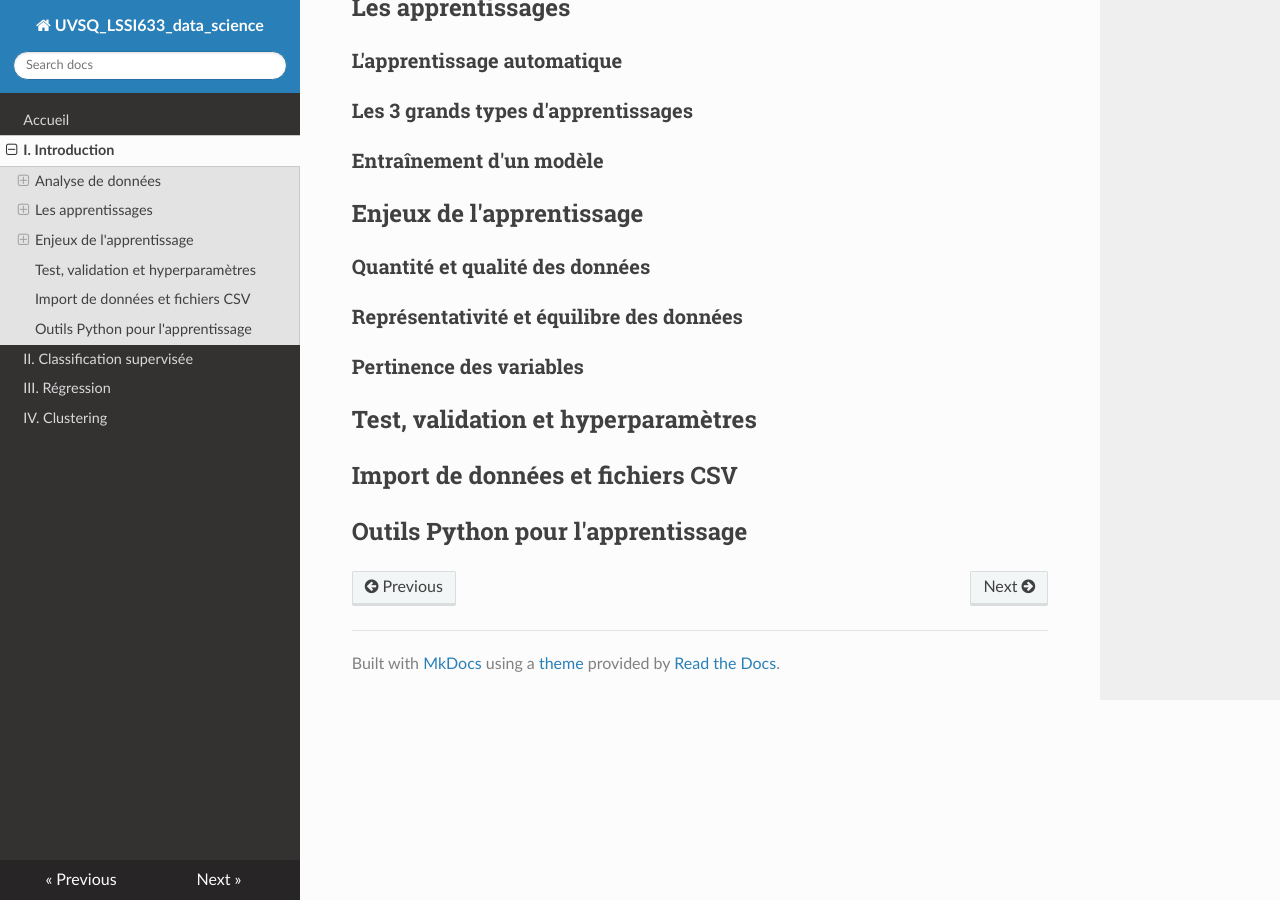
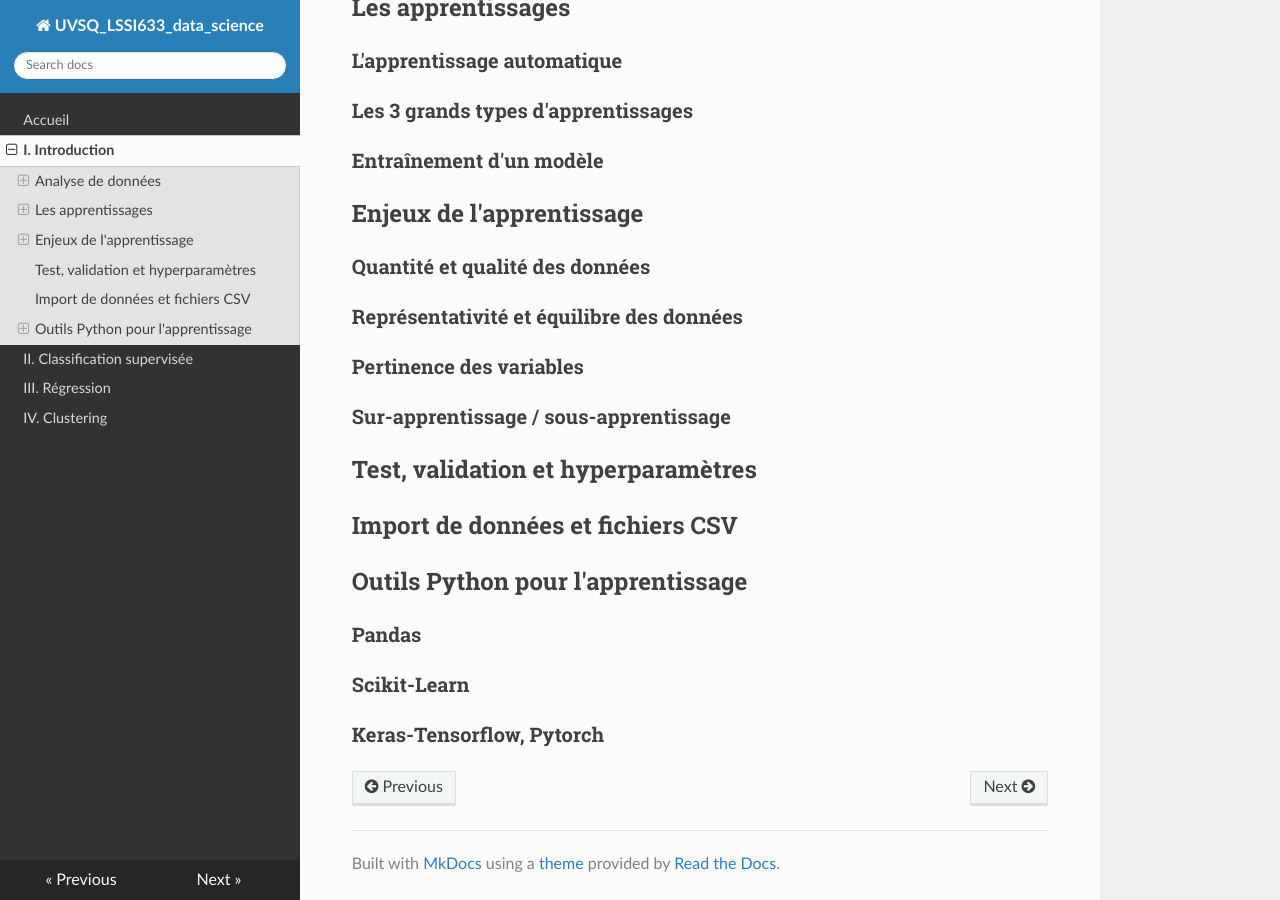
Before and after one commit to NicOudart/UVSQ_LSSI633_data_science, an MkDocs documentation site: the page built from docs/Chap1_Introduction.md, in a window 1280 px wide and 900 px high, scrolled down 548 px. Built offline with MkDocs 1.6.1, drawn with Linux system fonts in a browser that asks for light colours; nearby versions of some CDN libraries.

Commit message:
-Update titles and sub-titles.

```diff
--- a/docs/Chap1_Introduction.md
+++ b/docs/Chap1_Introduction.md
@@ -32,10 +32,16 @@ Ce chapitre porte sur les enjeux des sciences des données.
 
 ### Pertinence des variables
 
-###
+### Sur-apprentissage / sous-apprentissage
 
 ## Test, validation et hyperparamètres
 
 ## Import de données et fichiers CSV
 
 ## Outils Python pour l'apprentissage
+
+### Pandas
+
+### Scikit-Learn
+
+### Keras-Tensorflow, Pytorch
```
Also changed, not shown: docs/Chap2_Classification_supervisee.md (+2 -0 lines), docs/Chap3_Regression.md (+2 -0 lines), docs/Chap4_Clustering.md (+2 -0 lines).
